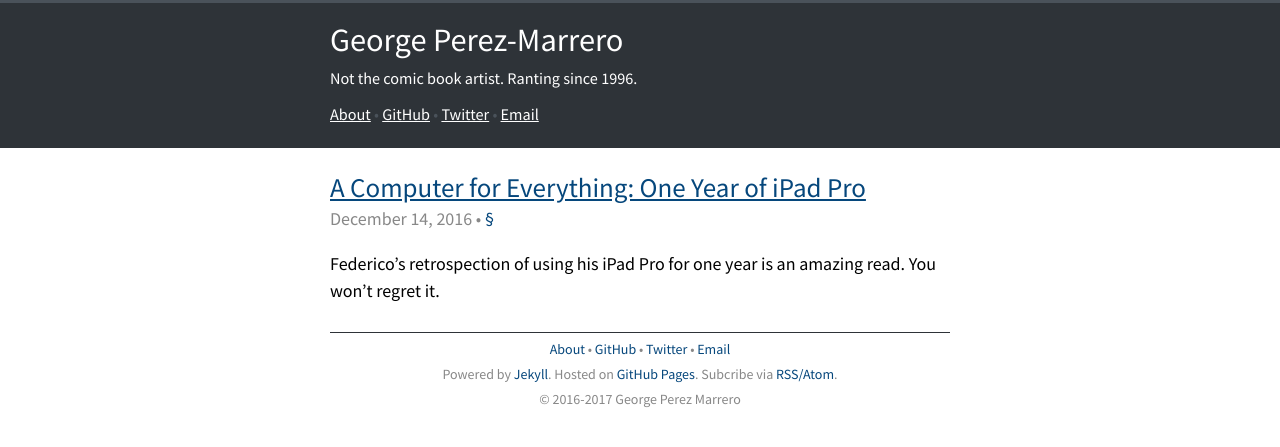
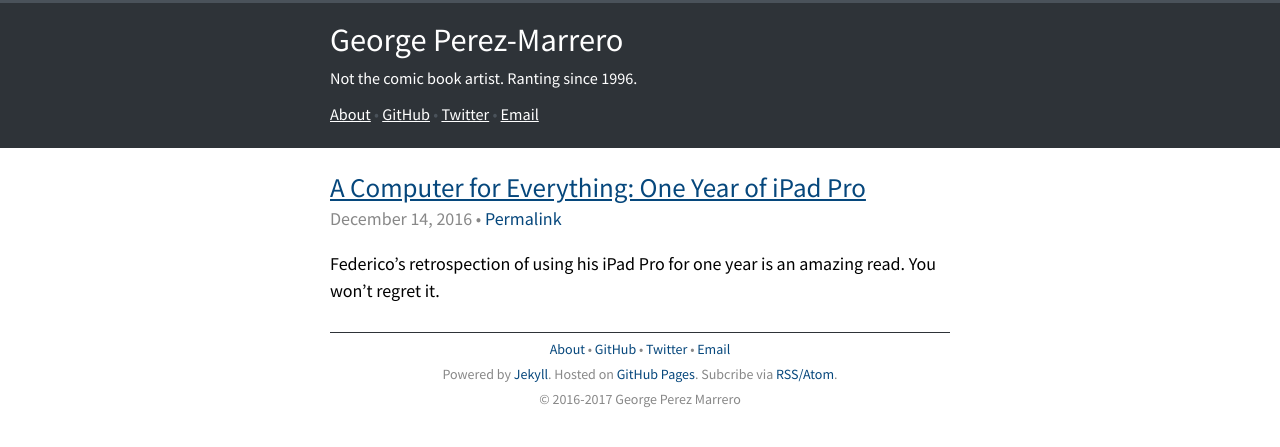
Before and after one commit to georgeperez/titanpointe.org, a Jekyll site: the page built from _posts/2016-12-14-computer-for-everything-one-year-ipad.md, in a window 1280 px wide. Shown: the top 447 px of the page. Built offline with Jekyll 4.4.1, drawn with Linux system fonts in a browser that asks for light colours.

Commit message:
Changed permalinks text

```diff
--- a/_layouts/post.html
+++ b/_layouts/post.html
@@ -11,7 +11,7 @@ layout: default
       <time datetime="{{ page.date }}" pubdate="pubdate">{{ page.date | date:"%B %-d, %Y" }}</time>
       <span>&bull;</span>
       <a class="permalink" title="Permalink" href="{{ relative.url }}">
-        <span class="noprint">&sect;</span>
+        <span class="noprint">Permalink</span>
         <span class="printonly">{{ site.url }}{{ page.url }}</span>
       </a>
     </p>
@@ -25,7 +25,7 @@ layout: default
       <time datetime="{{ page.date }}" pubdate="pubdate">{{ page.date | date:"%B %-d, %Y" }}</time>
       <span>&bull;</span>
       <a class="permalink" title="Permalink" href="{{ page.url }}">
-        <span class="noprint">&sect;</span>
+        <span class="noprint">Permalink</span>
         <span class="printonly">{{ site.url }}{{ page.url }}</span>
       </a>
     </p>
```
